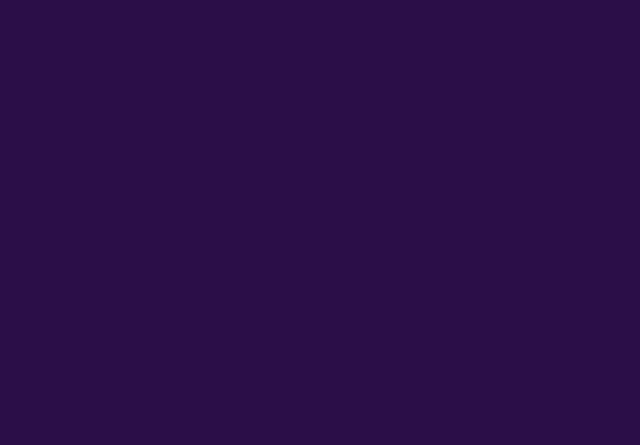
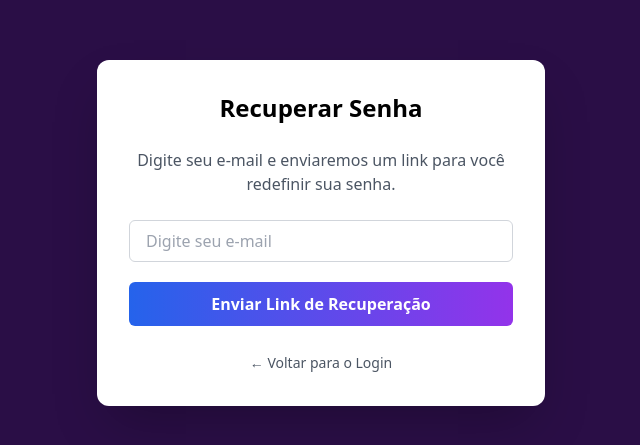
Before and after one commit to lvbcarol/smart_study-front, a React (Vite) app in the folder smart-study-react/: page /forgot-password in a window 1280 px wide. Before the commit this address had no page. Shown: the part 167-612 px from the top of the page, without its empty margins (319-959 px from the left). Built offline with nearby package versions, Linux system fonts and the light colour scheme.

Commit message:
redefinição de senha

```diff
--- a/smart-study-react/src/App.tsx
+++ b/smart-study-react/src/App.tsx
@@ -1,11 +1,10 @@
-// src/App.tsx
 import { BrowserRouter as Router, Routes, Route, Navigate } from 'react-router-dom';
 import { Toaster } from 'react-hot-toast'; // 1. Importar o Toaster
-
 import Register from './pages/Register';
 import Login from './pages/Login';
 import Home from './pages/Home';
-// ... outros imports
+import ForgotPassword from './pages/ForgotPassword';
+import ResetPassword from './pages/ResetPassword';
 
 function App() {
   return (
@@ -29,12 +28,12 @@ function App() {
         }}
       />
       <Routes>
-        {/* ...suas rotas */}
         <Route path="/" element={<Navigate to="/register" />} />
         <Route path="/register" element={<Register />} />
         <Route path="/login" element={<Login />} />
         <Route path="/home" element={<Home />} />
-        {/* ...outras rotas */}
+        <Route path="/forgot-password" element={<ForgotPassword />} />
+        <Route path="/reset-password/:token" element={<ResetPassword />} />
       </Routes>
     </Router>
   );
--- /dev/null
+++ b/smart-study-react/src/pages/ForgotPassword.tsx
@@ -0,0 +1,46 @@
+// src/pages/ForgotPassword.tsx
+import React, { useState } from 'react';
+import axios from 'axios';
+import toast from 'react-hot-toast';
+import Input from '../components/ui/Input';
+import Button from '../components/ui/Button';
+import { Link } from 'react-router-dom';
+
+const ForgotPassword = () => {
+    const [email, setEmail] = useState('');
+    const [isLoading, setIsLoading] = useState(false);
+
+    const handleSubmit = async (e: React.FormEvent) => {
+        e.preventDefault();
+        setIsLoading(true);
+        try {
+            await axios.post('http://localhost:3000/api/usuario/forgot-password', { email });
+            toast.success('Se o e-mail existir em nossa base, um link de recuperação será enviado!');
+        } catch (error: any) {
+            const errorMessage = error.response?.data?.error || 'Ocorreu um erro.';
+            toast.error(errorMessage);
+        } finally {
+            setIsLoading(false);
+        }
+    };
+
+    return (
+        <div className="min-h-screen bg-brand-purple flex items-center justify-center p-4">
+            <div className="bg-white p-8 rounded-xl shadow-2xl w-full max-w-md">
+                <h2 className="text-2xl font-bold text-center mb-6">Recuperar Senha</h2>
+                <p className="text-center text-gray-600 mb-6">Digite seu e-mail e enviaremos um link para você redefinir sua senha.</p>
+                <form onSubmit={handleSubmit} className="space-y-5">
+                    <Input id="email" label="email" type="email" placeholder="Digite seu e-mail" value={email} onChange={(e) => setEmail(e.target.value)} required />
+                    <Button type="submit" variant="primary" disabled={isLoading}>
+                        {isLoading ? 'Enviando...' : 'Enviar Link de Recuperação'}
+                    </Button>
+                </form>
+                <div className="text-center mt-6">
+                    <Link to="/login" className="text-sm text-gray-600 hover:text-brand-primary hover:underline">&larr; Voltar para o Login</Link>
+                </div>
+            </div>
+        </div>
+    );
+};
+
+export default ForgotPassword;
--- a/smart-study-react/src/pages/Login.tsx
+++ b/smart-study-react/src/pages/Login.tsx
@@ -2,7 +2,7 @@
 import React, { useState } from 'react';
 import { Link, useNavigate } from 'react-router-dom';
 import axios from 'axios';
-import toast from 'react-hot-toast'; // Importar toast
+import toast from 'react-hot-toast';
 import Input from '../components/ui/Input';
 import Button from '../components/ui/Button';
 import Logo from '../components/Logo';
@@ -30,7 +30,8 @@ const Login: React.FC = () => {
       toast.success('Login bem-sucedido!');
 
       setTimeout(() => {
-        navigate('/home');
+        // Passa o nome do usuário para a próxima rota
+        navigate('/home', { state: { userName: response.data.usuario.name } });
       }, 1000);
 
     } catch (err: any) {
@@ -43,7 +44,6 @@ const Login: React.FC = () => {
   };
 
   return (
-    // O JSX permanece o mesmo, sem o display de erro antigo
     <div className="min-h-screen bg-brand-purple flex items-center justify-center p-4 sm:p-6 lg:p-8">
       <div className="w-full max-w-5xl mx-auto">
         <div className="grid grid-cols-1 md:grid-cols-2 gap-12 items-center">
@@ -55,7 +55,21 @@ const Login: React.FC = () => {
               <Input id="password" label="password" type="password" placeholder="password" value={password} onChange={(e) => setPassword(e.target.value)} required disabled={isLoading}/>
               <Button type="submit" variant="primary" disabled={isLoading}>{isLoading ? 'ENTRANDO...' : 'CONFIRM'}</Button>
             </form>
-            <p className="text-sm text-center text-gray-500 mt-8">Não tem uma conta?{' '}<Link to="/register" className="font-semibold text-brand-primary hover:underline">Registre-se</Link></p>
+
+            {/* ✅ LINK ADICIONADO AQUI */}
+            <div className="text-right mt-3">
+                <Link to="/forgot-password" className="text-sm text-gray-600 hover:text-brand-primary hover:underline">
+                    Esqueceu a senha?
+                </Link>
+            </div>
+
+            <p className="text-sm text-center text-gray-500 mt-6">
+              Não tem uma conta?{' '}
+              <Link to="/register" className="font-semibold text-brand-primary hover:underline">
+                Registre-se
+              </Link>
+            </p>
+
           </div>
         </div>
       </div>
--- /dev/null
+++ b/smart-study-react/src/pages/ResetPassword.tsx
@@ -0,0 +1,53 @@
+// src/pages/ResetPassword.tsx
+import React, { useState } from 'react';
+import axios from 'axios';
+import toast from 'react-hot-toast';
+import { useParams, useNavigate } from 'react-router-dom';
+import Input from '../components/ui/Input';
+import Button from '../components/ui/Button';
+
+const ResetPassword = () => {
+    const [password, setPassword] = useState('');
+    const [confirmPassword, setConfirmPassword] = useState('');
+    const [isLoading, setIsLoading] = useState(false);
+    const { token } = useParams(); // Pega o token da URL
+    const navigate = useNavigate();
+
+    const handleSubmit = async (e: React.FormEvent) => {
+        e.preventDefault();
+        if (password !== confirmPassword) {
+            return toast.error('As senhas não coincidem.');
+        }
+        if (!token) {
+            return toast.error('Token de redefinição não encontrado.');
+        }
+        setIsLoading(true);
+        try {
+            await axios.post('http://localhost:3000/api/usuario/reset-password', { token, password });
+            toast.success('Senha redefinida com sucesso!');
+            navigate('/login');
+        } catch (error: any) {
+            const errorMessage = error.response?.data?.error || 'Ocorreu um erro.';
+            toast.error(errorMessage);
+        } finally {
+            setIsLoading(false);
+        }
+    };
+
+    return (
+        <div className="min-h-screen bg-brand-purple flex items-center justify-center p-4">
+            <div className="bg-white p-8 rounded-xl shadow-2xl w-full max-w-md">
+                <h2 className="text-2xl font-bold text-center mb-6">Redefinir Senha</h2>
+                <form onSubmit={handleSubmit} className="space-y-5">
+                    <Input id="password" label="Nova Senha" type="password" placeholder="Digite a nova senha" value={password} onChange={(e) => setPassword(e.target.value)} required />
+                    <Input id="confirmPassword" label="Confirmar Nova Senha" type="password" placeholder="Confirme a nova senha" value={confirmPassword} onChange={(e) => setConfirmPassword(e.target.value)} required />
+                    <Button type="submit" variant="primary" disabled={isLoading}>
+                        {isLoading ? 'Salvando...' : 'Redefinir Senha'}
+                    </Button>
+                </form>
+            </div>
+        </div>
+    );
+};
+
+export default ResetPassword;
```
Also changed, not shown: smart-study-react/src/pages/Register.tsx (line endings or trailing spaces).
